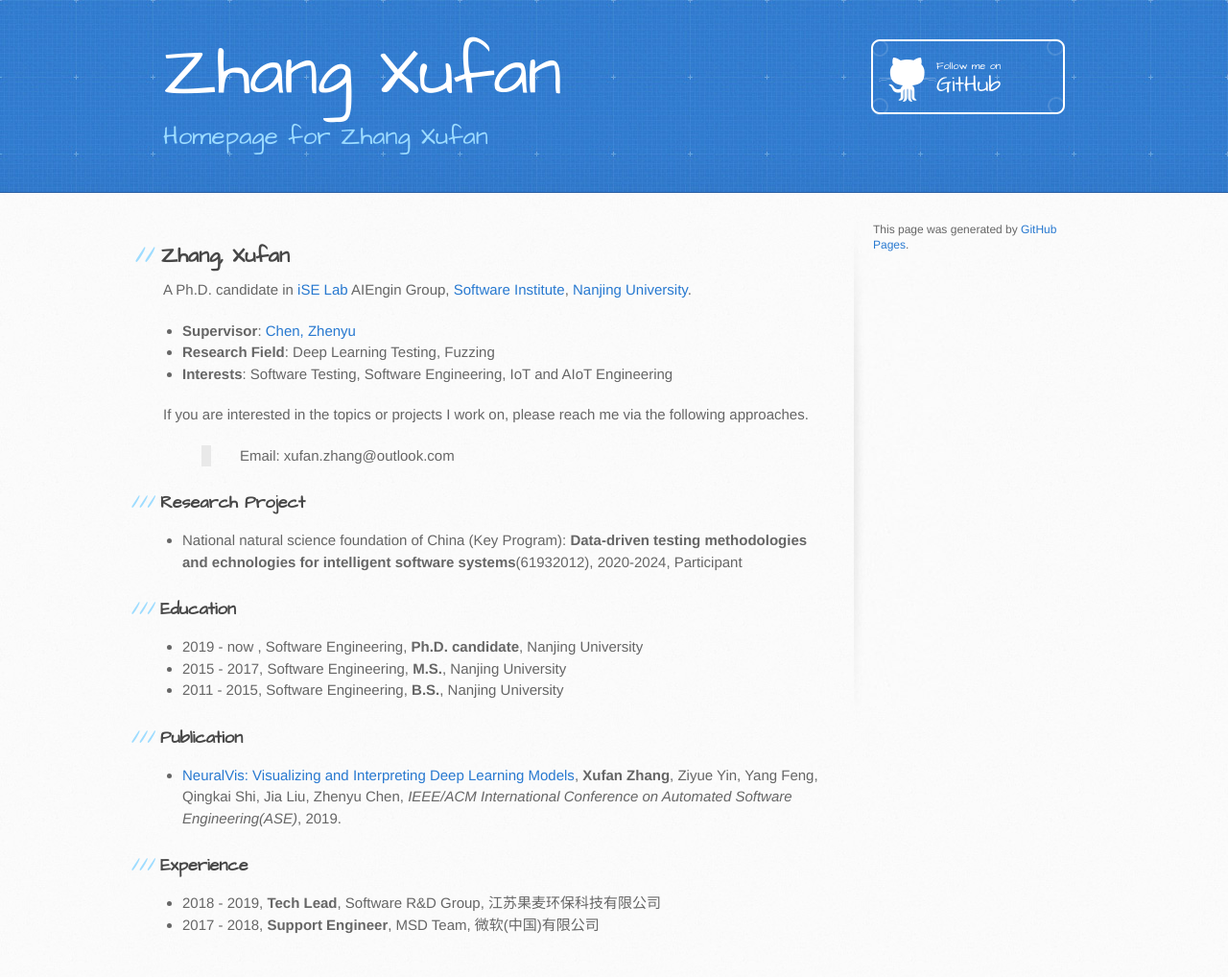
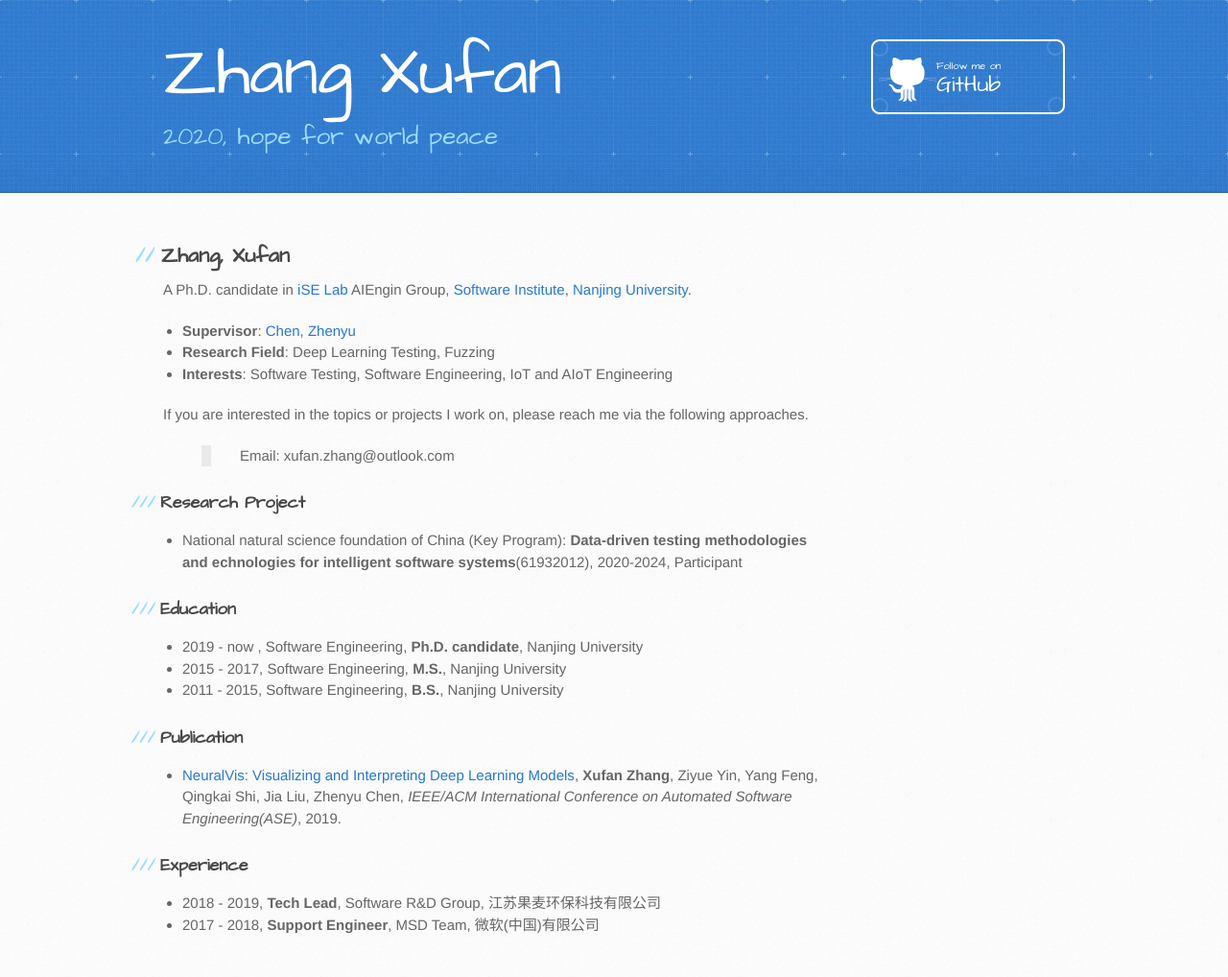
Before and after one commit to sunshinezxf/sunshinezxf.github.io, a Jekyll site: the page built from index.md, in a window 1280 px wide. Shown: the whole page at 96% size. Built offline with Jekyll 4.4.1, drawn with Linux system fonts in a browser that asks for light colours; our own code applies the rules of GitHub Pages for plain Markdown files.

Commit message:
remove sidebar and change description

```diff
--- a/_config.yml
+++ b/_config.yml
@@ -1,3 +1,3 @@
 title: Zhang Xufan
 theme: jekyll-theme-architect
-description: Homepage for Zhang Xufan
+description: 2020, hope for world peace
--- a/_layouts/default.html
+++ b/_layouts/default.html
@@ -35,25 +35,6 @@
         <section id="main-content">
           {{ content }}
         </section>
-
-        <aside id="sidebar">
-          {% if site.show_downloads %}
-            <a href="{{ site.github.zip_url }}" class="button">
-              <small>Download</small>
-              .zip file
-            </a>
-            <a href="{{ site.github.tar_url }}" class="button">
-              <small>Download</small>
-              .tar.gz file
-            </a>
-          {% endif %}
-
-          {% if site.github.is_project_page %}
-            <p class="repo-owner"><a href="{{ site.github.repository_url }}">{{ site.github.repository_name }}</a> is maintained by <a href="{{ site.github.owner_url }}">{{ site.github.owner_name }}</a>.</p>
-          {% endif %}
-
-          <p>This page was generated by <a href="https://pages.github.com">GitHub Pages</a>.</p>
-        </aside>
       </div>
     </div>
 
```
